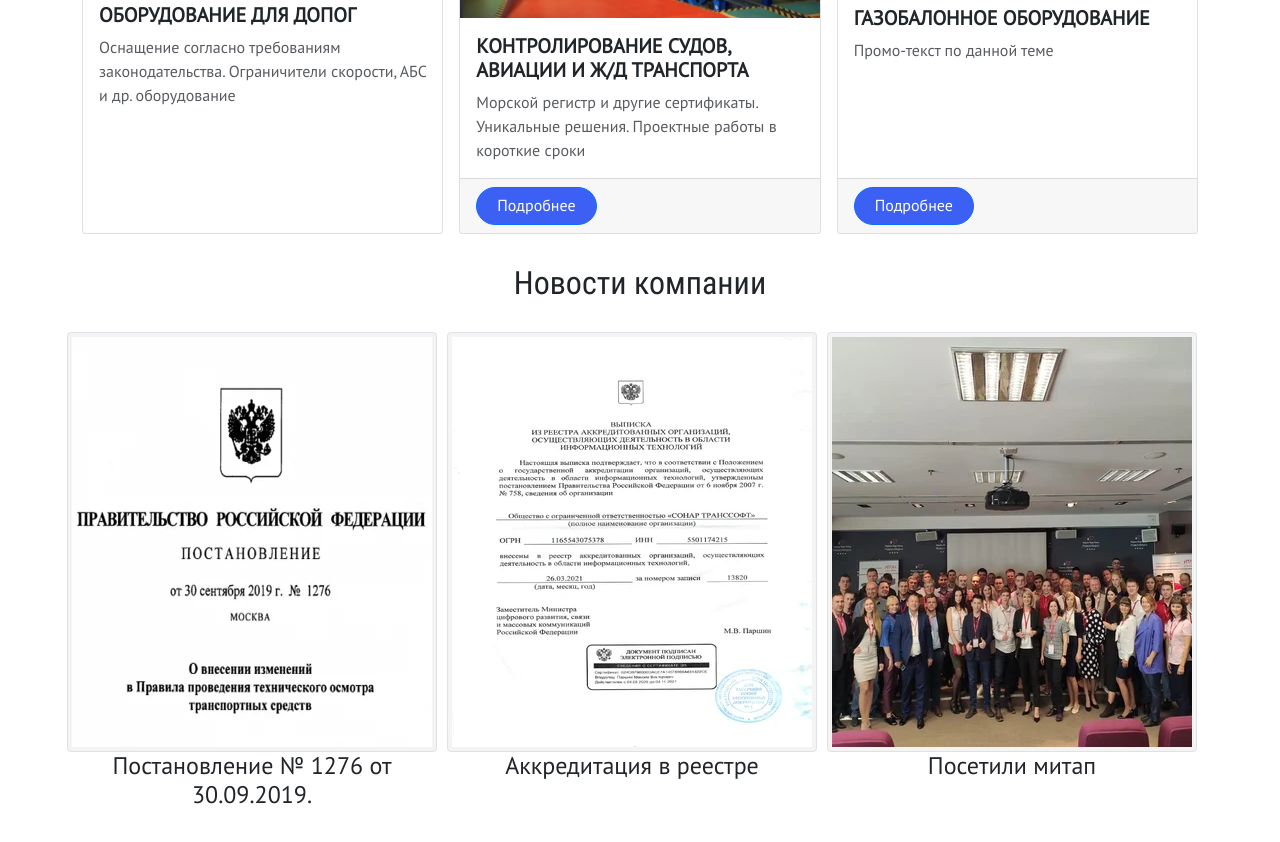
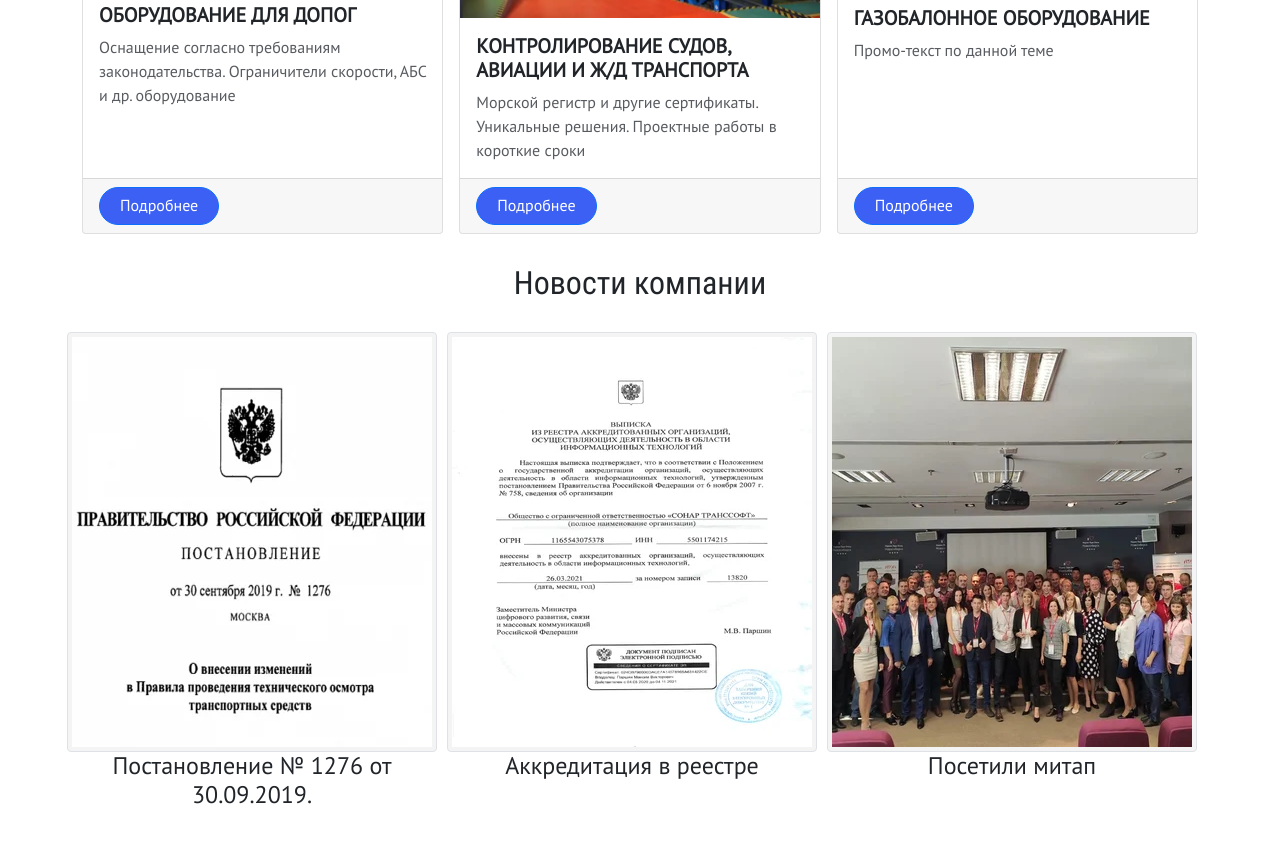
Before and after one commit to HakasLepehen/Transsoft, a website built with webpack: page index.html in a window 1280 px wide. Shown: the part 2265-3107 px from the top of the page. Built offline with nearby package versions, Linux system fonts and the light colour scheme.

Commit message:
checking work after change ssh-key in office

```diff
--- a/index.html
+++ b/index.html
@@ -245,9 +245,9 @@
                         <p class="card-text">Оснащение согласно требованиям законодательства. Ограничители скорости, АБС
                             и др. оборудование</p>
                     </div>
-<!--                    <div class="card-footer">-->
-<!--                        <a href="" class="btn btn-primary">Подробнее</a>-->
-<!--                    </div>-->
+                    <div class="card-footer">
+                        <a href="" class="btn btn-primary">Подробнее</a>
+                    </div>
                 </div>
             </div>
             <div class="col">
```
